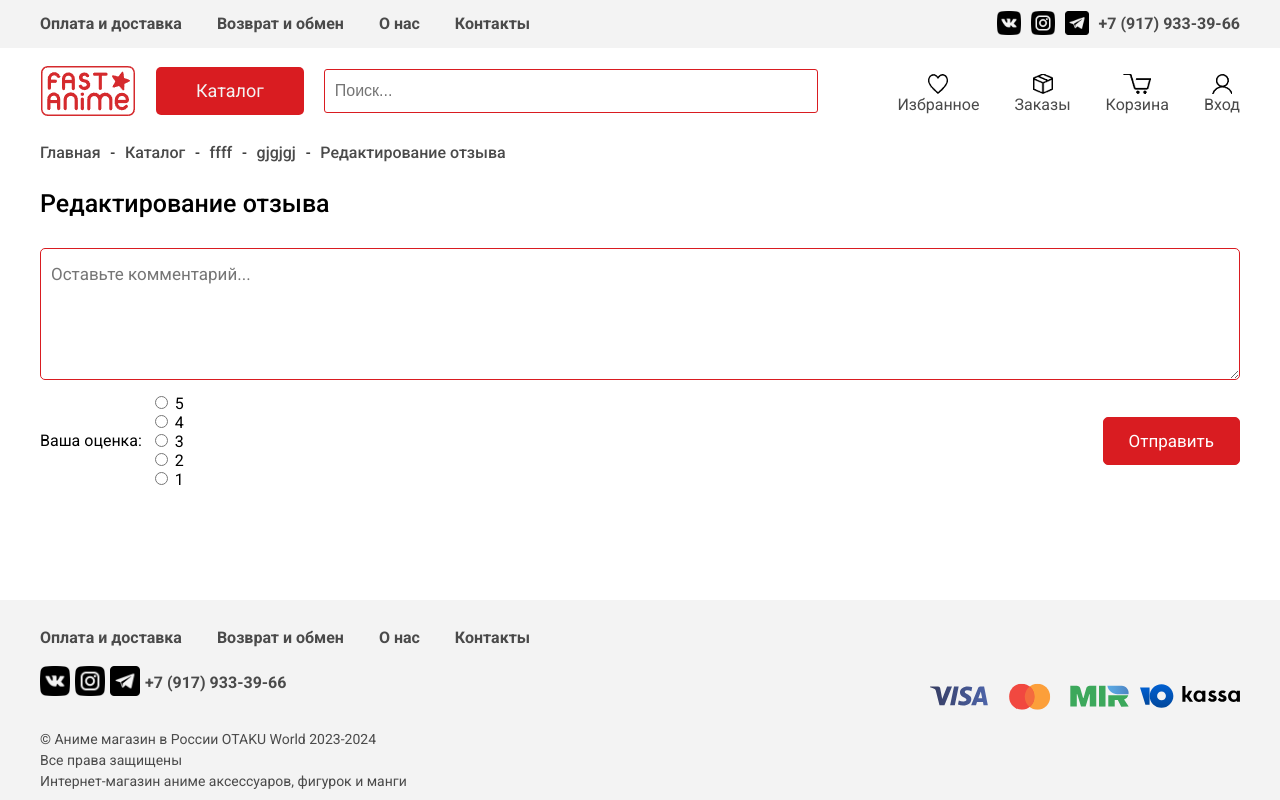
After one commit to katsuyorii/OtakuWorld, a Django app: template mysite/catalog/templates/catalog/review-edit.html in a window 1280 px wide. The commit adds this page. Run offline with Django 5.2, Linux system fonts and the light colour scheme; the template is opened without the code that fills it: values that come from a table or form of the project are taken from there, others are empty.

Commit message:
create base structure to edit comment and add edit comment template

```diff
--- a/mysite/catalog/forms.py
+++ b/mysite/catalog/forms.py
@@ -1,3 +1,4 @@
+from django import forms
 from django.forms import ModelForm
 from .models import Comment
 
@@ -6,3 +7,16 @@ class AddNewCommentForm(ModelForm):
     class Meta:
         model = Comment
         fields = ['review_text', 'grade']
+
+
+class EditCommentForm(ModelForm):
+   review_text = forms.CharField(widget=forms.Textarea(attrs= {
+       'class': 'product-detail-reviews-textarea',
+       'placeholder': 'Оставьте комментарий...',
+   }), label='')
+
+   grade = forms.ChoiceField(choices=[(5, '5'), (4, '4'), (3, '3'), (2, '2'), (1, '1')], widget=forms.RadioSelect(attrs={'class': 'rating-area'}))
+
+   class Meta:
+        model = Comment
+        fields = ['review_text', 'grade']
--- a/mysite/catalog/templates/catalog/product-detail.html
+++ b/mysite/catalog/templates/catalog/product-detail.html
@@ -136,8 +136,8 @@
                         <h1 class="product-detail-reviews-username">{{ comment.user.username }}</h1>
                         <p class="product-detail-reviews-date">{{ comment.create_date }}</p>
                         {% if comment.user == user %}
-                            <a href="#" class="product-detail-edit">Редактировать</a>
-                            <a href="{% url 'delete_comment' pk=comment.pk %}" class="product-detail-delete">Удалить</a>
+                            <a href="{% url 'edit_comment' comment_id=comment.pk %}" class="product-detail-edit">Редактировать</a>
+                            <a href="{% url 'delete_comment' comment_id=comment.pk %}" class="product-detail-delete">Удалить</a>
                         {% endif %}
                     </div>
                     <div class="rating-result">
--- /dev/null
+++ b/mysite/catalog/templates/catalog/review-edit.html
@@ -0,0 +1,39 @@
+{% extends "base.html" %}
+{% load static %}
+
+{% block content %}
+    <div class="catalog-list-main-row-link">
+        <a class="catalog-list-main-row-link-item" href="{% url 'index' %}">Главная</a>
+        <p>-</p>
+        <a class="catalog-list-main-row-link-item" href="{% url 'catalog' %}">Каталог</a>
+        <p>-</p>
+        <a class="catalog-list-main-row-link-item" href="#">ffff</a>
+        <p>-</p>
+        <a class="catalog-list-main-row-link-item" href="#">gjgjgj</a>
+        <p>-</p>
+        <a class="catalog-list-main-row-link-item" href="#">Редактирование отзыва</a>
+    </div>
+    <h2 class="product-detail-title">Редактирование отзыва</h2>
+    <br>
+    <br>
+
+    <form method="POST">
+        {% csrf_token %}
+        {{ form.review_text }}
+        {% for error in form.review_text.errors %}
+            <p class="product-detail-reviews-error">* {{ error }} </p>
+        {% endfor %}
+        <div class="product-detail-reviews-row">
+            <div class="product-detail-reviews-stars">
+                <p>Ваша оценка:</p>
+                <div class="rating-area">
+                    {{ form.grade }}
+                </div>
+            </div>
+            <button type="submit" class="product-detail-reviews-link">Отправить</a>
+        </div>
+        {% for error in form.grade.errors %}
+            <p class="product-detail-reviews-error">*{{ error }} </p>
+        {% endfor %}
+    </form>
+{% endblock content %}
--- a/mysite/catalog/urls.py
+++ b/mysite/catalog/urls.py
@@ -1,9 +1,10 @@
 from django.urls import path
-from .views import CatalogView, ProductListView, ProductDetailView, CommentDeleteView
+from .views import CatalogView, ProductListView, ProductDetailView, CommentDeleteView, CommentEditView
 
 urlpatterns = [
     path('', CatalogView.as_view(), name='catalog'),
-    path('delete_comment/<int:pk>', CommentDeleteView.as_view(), name='delete_comment'),
+    path('delete_comment/<int:comment_id>', CommentDeleteView.as_view(), name='delete_comment'),
+    path('edit_comment/<int:comment_id>', CommentEditView.as_view(), name='edit_comment'),
     path('<slug:category_slug>/<slug:product_slug>/', ProductDetailView.as_view(), name='product_detail'),
     path('<slug:category_slug>/', ProductListView.as_view(), name='product_list'),
 ]
```
Also changed, not shown: mysite/catalog/views.py (+23 -8 lines).
